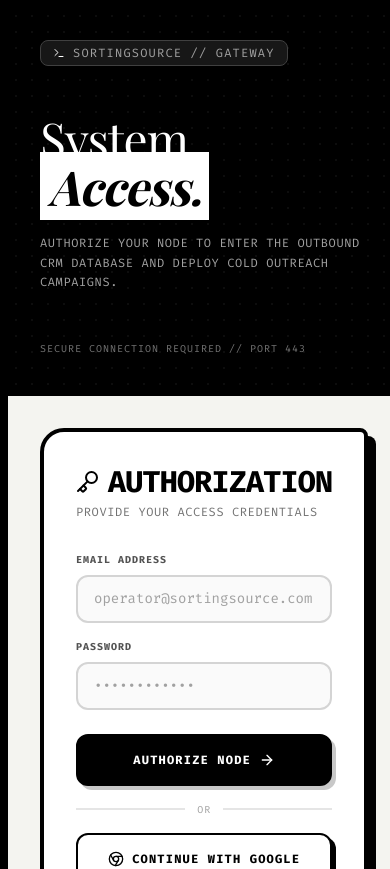
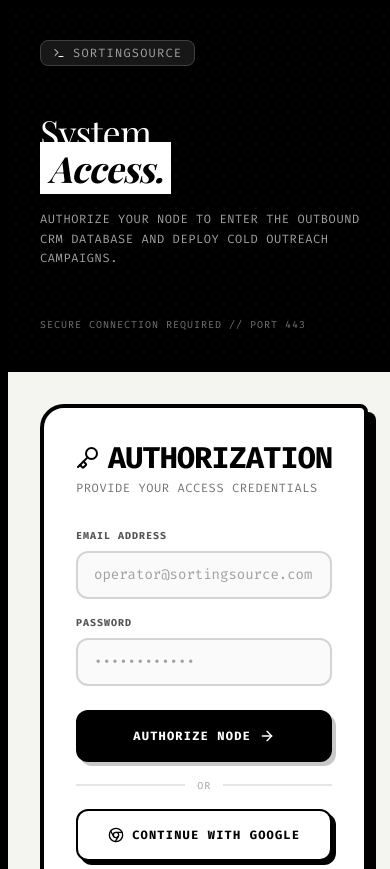
Before and after one commit to RonGdesigns/SortingSource2, a Next.js app: page /login in a window 390 px wide. Shown: the top 869 px of the page. Built offline with nearby package versions, Linux system fonts and the light colour scheme; no server answers; a web font is replaced by a local one.

Commit message:
fix: login/signup sidebar text clipping and remove Gateway suffix from logo link

```diff
--- a/app/login/page.tsx
+++ b/app/login/page.tsx
@@ -71,19 +71,19 @@ export default function LoginPage() {
   return (
     <div className="min-h-screen bg-[#F4F4F0] text-black flex flex-col md:flex-row border-8 border-black font-sans selection:bg-black selection:text-white">
       {/* Left 40% - Asymmetrical Branding Sidebar */}
-      <div className="w-full md:w-[40%] bg-black text-white p-8 md:p-16 flex flex-col justify-between border-b-8 md:border-b-0 md:border-r-8 border-black relative overflow-hidden">
+      <div className="w-full md:w-[40%] bg-black text-white p-8 md:p-10 lg:p-16 flex flex-col justify-between border-b-8 md:border-b-0 md:border-r-8 border-black relative overflow-hidden">
         {/* Decorative Grid Line Pattern */}
         <div className="absolute inset-0 opacity-5 bg-[radial-gradient(circle_at_center,_#fff_1px,_transparent_1px)]" style={{ backgroundSize: '16px 16px' }}></div>
 
         <div className="relative z-10">
           <Link href="/" className="inline-flex items-center gap-2 px-3 py-1 border border-neutral-700 bg-neutral-900 rounded-lg text-xs font-mono tracking-widest text-neutral-400 uppercase">
             <Terminal size={12} className="text-white" />
-            SortingSource // Gateway
+            SortingSource
           </Link>
         </div>
 
         <div className="my-12 md:my-0 relative z-10">
-          <h1 className="text-5xl md:text-7xl font-serif leading-none tracking-tight mb-6">
+          <h1 className="text-4xl md:text-5xl lg:text-7xl font-serif leading-none tracking-tight mb-6">
             System <br />
             <span className="italic bg-white text-black px-2 py-0.5 select-none font-bold">Access.</span>
           </h1>
--- a/app/signup/page.tsx
+++ b/app/signup/page.tsx
@@ -90,18 +90,18 @@ export default function SignupPage() {
   return (
     <div className="min-h-screen bg-[#F4F4F0] text-black flex flex-col md:flex-row border-8 border-black font-sans selection:bg-black selection:text-white">
       {/* Left 40% - Asymmetrical Branding Sidebar */}
-      <div className="w-full md:w-[40%] bg-black text-white p-8 md:p-16 flex flex-col justify-between border-b-8 md:border-b-0 md:border-r-8 border-black relative overflow-hidden">
+      <div className="w-full md:w-[40%] bg-black text-white p-8 md:p-10 lg:p-16 flex flex-col justify-between border-b-8 md:border-b-0 md:border-r-8 border-black relative overflow-hidden">
         <div className="absolute inset-0 opacity-5 bg-[radial-gradient(circle_at_center,_#fff_1px,_transparent_1px)]" style={{ backgroundSize: '16px 16px' }}></div>
 
         <div className="relative z-10">
           <Link href="/" className="inline-flex items-center gap-2 px-3 py-1 border border-neutral-700 bg-neutral-900 rounded-lg text-xs font-mono tracking-widest text-neutral-400 uppercase">
             <Terminal size={12} className="text-white" />
-            SortingSource // Gateway
+            SortingSource
           </Link>
         </div>
 
         <div className="my-12 md:my-0 relative z-10">
-          <h1 className="text-5xl md:text-7xl font-serif leading-none tracking-tight mb-6">
+          <h1 className="text-4xl md:text-5xl lg:text-7xl font-serif leading-none tracking-tight mb-6">
             Begin <br />
             <span className="italic bg-white text-black px-2 py-0.5 select-none font-bold">Deployment.</span>
           </h1>
```
